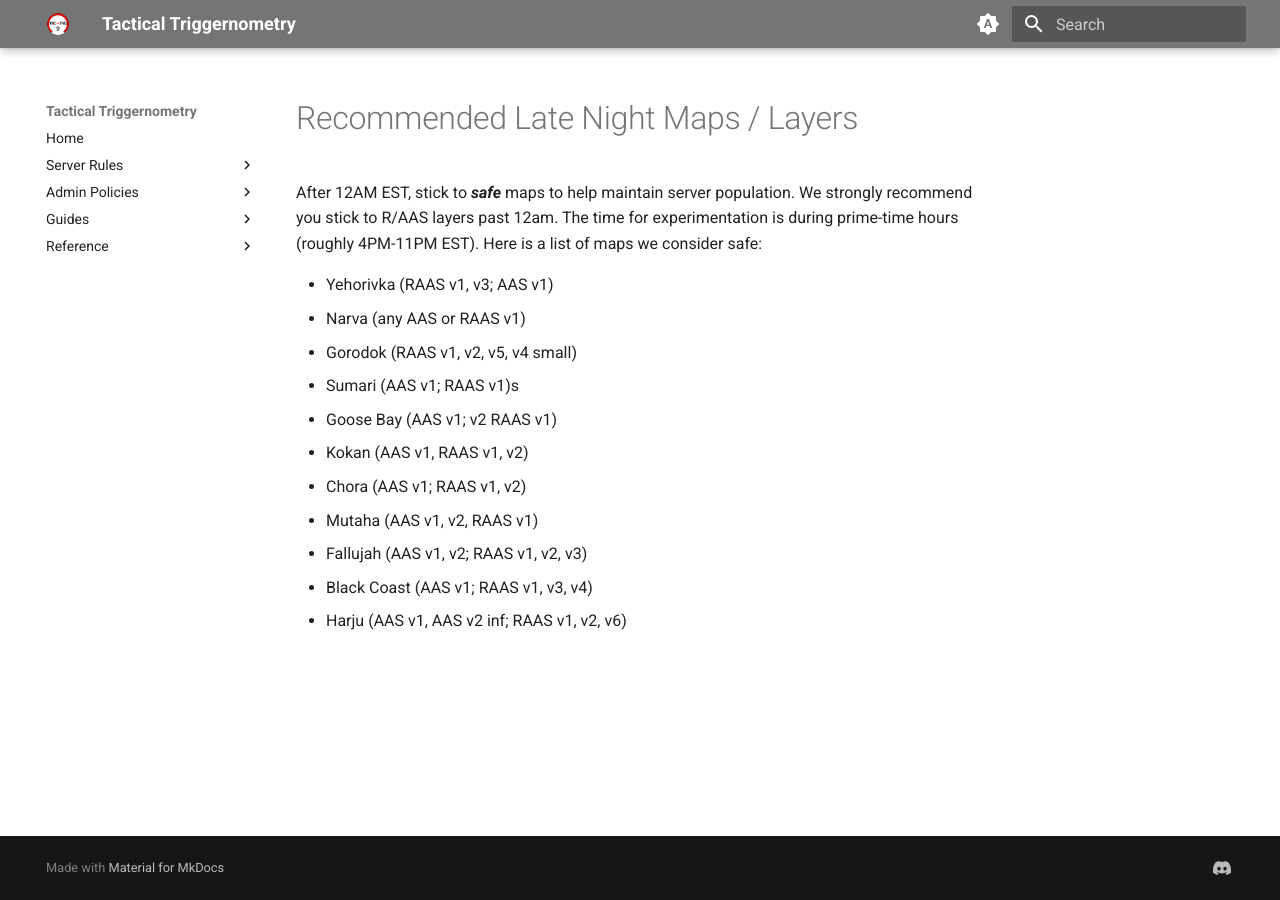
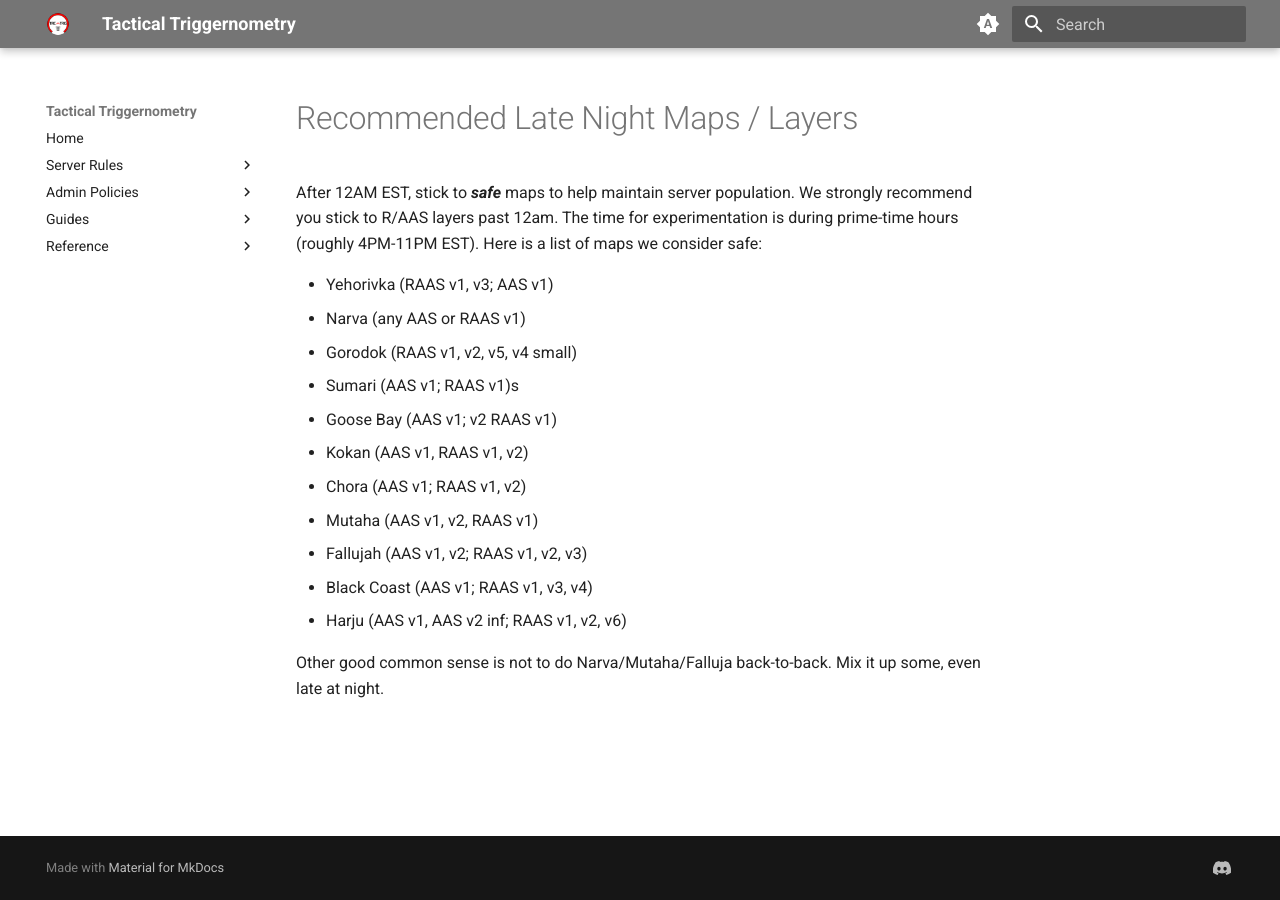
Before and after one commit to LonelyNinja/lonelyninja.github.io, an MkDocs documentation site: the page built from docs/guides/late_night.md, in a window 1280 px wide. Built offline with MkDocs 1.6.1 and Material for MkDocs 9.7.7, drawn with Linux system fonts in a browser that asks for light colours.

Commit message:
Added Randy wisdom on map rotation

```diff
--- a/docs/guides/late_night.md
+++ b/docs/guides/late_night.md
@@ -17,3 +17,5 @@ After 12AM EST, stick to ***safe*** maps to help maintain server population. We
 * Fallujah (AAS v1, v2; RAAS v1, v2, v3)
 * Black Coast (AAS v1; RAAS v1, v3, v4)
 * Harju (AAS v1, AAS v2 inf; RAAS v1, v2, v6)
+
+Other good common sense is not to do Narva/Mutaha/Falluja back-to-back.  Mix it up some, even late at night.
```
Also changed, not shown: docs/guides/map_voting.md (+2 -0 lines).
